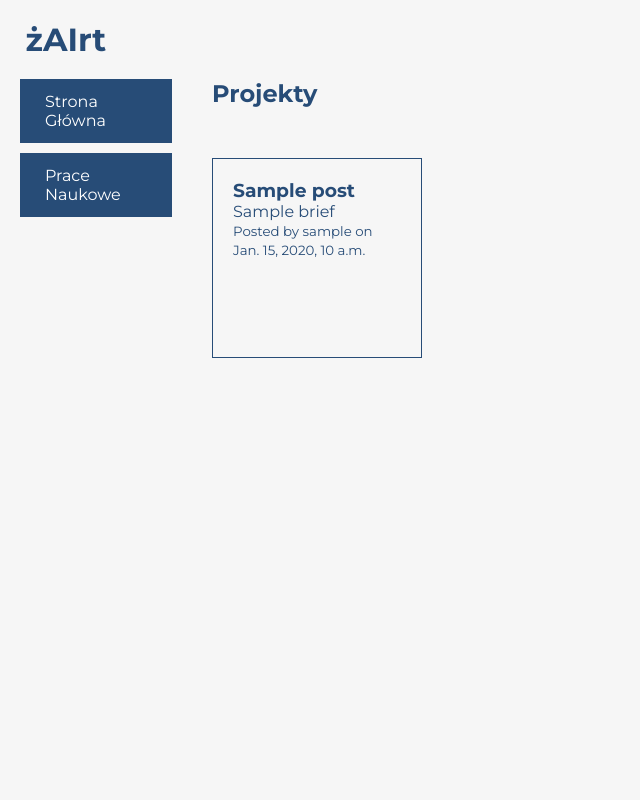
After one commit to poneciak57/ideahack2024, a Django app: template BuissnessSearch/templates/BuissnessSearch/projects_list.html in a window 1280 px wide. The commit adds this page. Shown: the whole page, without its empty margins (0-640 px from the left). Run offline with Django 3.2, Linux system fonts and the light colour scheme; the template is opened without the code that fills it: most values are stand-ins (such as "Sample title", 1, 10 or a date in 2020).

Commit message:
migrations problemas

```diff
--- /dev/null
+++ b/BuissnessSearch/templates/BuissnessSearch/projects_list.html
@@ -0,0 +1,140 @@
+<!DOCTYPE html>
+<html lang="en">
+<head>
+    <meta charset="UTF-8">
+    <meta name="viewport" content="width=device-width, initial-scale=1.0">
+    <title>Publication List</title>
+    <link href="https://fonts.googleapis.com/css2?family=Montserrat:wght@400;700&display=swap" rel="stylesheet">
+    <link rel="stylesheet" href="https://cdnjs.cloudflare.com/ajax/libs/font-awesome/6.0.0-beta3/css/all.min.css">
+    <style>
+        * {
+            margin: 0;
+            padding: 0;
+            box-sizing: border-box;
+        }
+        body {
+            font-family: 'Montserrat', sans-serif;
+            background-color: #F6F6F6;
+            height: 100vh;
+            display: flex;
+            flex-direction: column;
+        }
+        header {
+            padding-top: 20px;
+            margin-left: auto;
+            margin-right: auto;
+            width: 96%;
+        }
+        header a {
+            text-decoration: none;
+            color: #274C77;
+        }
+        .container {
+            display: flex;
+            flex: 1;
+        }
+        nav {
+            width: 15%;
+            padding: 20px;
+        }
+        nav a {
+            display: block;
+            margin-bottom: 10px;
+            text-decoration: none;
+            color: #007bff;
+        }
+        main {
+            flex: 1;
+            padding: 20px;
+        }
+        h2 {
+            color: #274C77;
+            margin-bottom: 20px;
+        }
+        .btn {
+            padding: 12px 24px;
+            border: 1px solid #274C77;
+            transition: all 0.3s ease;
+            background: #274C77;
+            color: white;
+        }
+        .btn:hover {
+            background: white;
+            color: #274C77;
+        }
+        ul {
+            list-style-type: none;
+            padding: 0;
+        }
+        li {
+            margin-bottom: 10px;
+        }
+        .tile {
+            display: inline-block;
+            width: 20%;
+            height: 200px;
+            padding: 20px;
+            border: 1px solid #274C77;
+            background: #F6F6F6;
+            color: #274C77;
+            vertical-align: top;
+            transition: all 0.3s ease;
+            margin-right: 50px;
+            margin-bottom: 50px;
+        }
+        main h2{
+            padding-bottom: 30px;
+        }
+        .arrow-link {
+            position: relative;
+            color: #274C77;
+            text-decoration: none;
+        }
+        .tile:hover .arrow-link {
+            color: white;
+        }
+        #add_publication {
+            position: fixed;
+            display: block;
+            background: #274C77;
+            color: white;
+            text-decoration: none;
+            transition: all 0.3s ease;
+            bottom: 20px;
+            left: 20px;
+            text-align: center;
+            border: 1px solid #274C77;
+        }
+        #add_publication:hover {
+            background: white;
+            color: #274C77;
+        }
+    </style>
+</head>
+<body>
+    <header>
+        <div id="title"><h1><a href="/">żAIrt</a></h1></div>
+    </header>
+    <div class="container">
+        <nav>
+            <a href="/" class="btn">Strona Główna</a>
+            <a href="{% url 'publication_list' %}" class="btn">Prace Naukowe</a>
+            <!-- <a id="add_publication" class="btn" href="{% url 'add_publication' %}">Dodaj </a> -->
+        </nav>
+        <main>
+            <h2>Projekty</h2>
+            <ul>
+                {% for post in publications %}
+                    <li class="tile">
+                        <h3>{{ post.title }}</h3>
+                        <p>{{ post.brief|truncatewords:20 }}</p>
+                        <small>Posted by {{ post.user.username }} on {{ post.created_at }}</small>
+                    </li>
+                {% empty %}
+                    <li>No posts available.</li>
+                {% endfor %}
+            </ul>
+        </main>
+    </div>
+</body>
+</html>
--- a/BuissnessSearch/urls.py
+++ b/BuissnessSearch/urls.py
@@ -1,9 +1,9 @@
 from django.urls import path
 from . import views
 urlpatterns = [
-    path('add/', views.simple_view, name='simple_view'),
+    path('add/', views.add_project, name='add_project'),
     path('project/<int:id>/', views.project_detail, name='project_detail'),
     path('project/<int:id>/edit/', views.edit_project, name='edit_project'),
-
+    path('',views.project_list, name='project_list'),
 
 ]
```
Also changed, not shown: BuissnessSearch/templates/BuissnessSearch/edit_project.html (+60 -0 lines), BuissnessSearch/templates/BuissnessSearch/project_detail.html (+50 -4 lines), BuissnessSearch/templates/BuissnessSearch/simple_view.html (+53 -3 lines), BuissnessSearch/views.py (+9 -5 lines), 1 other file.
